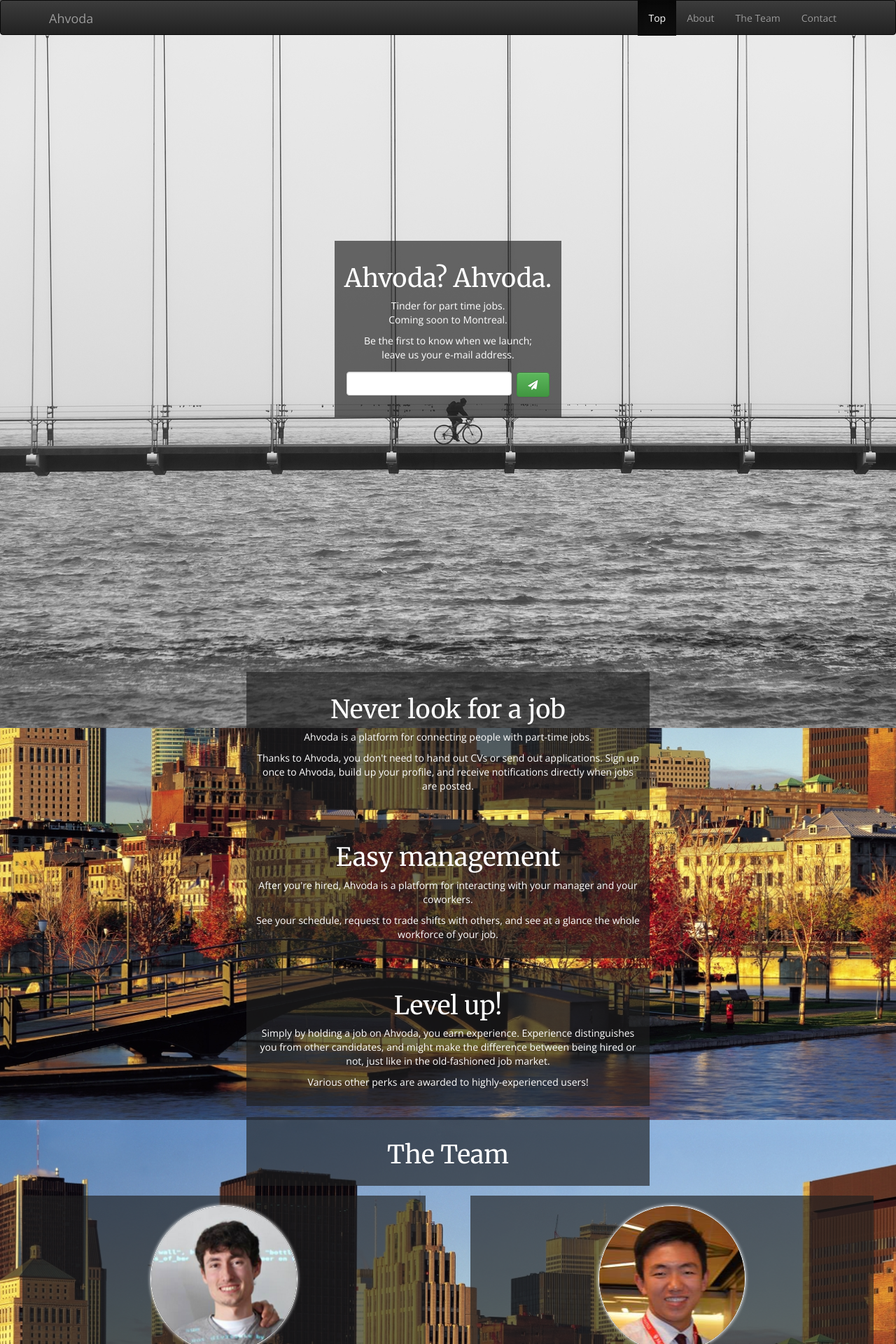
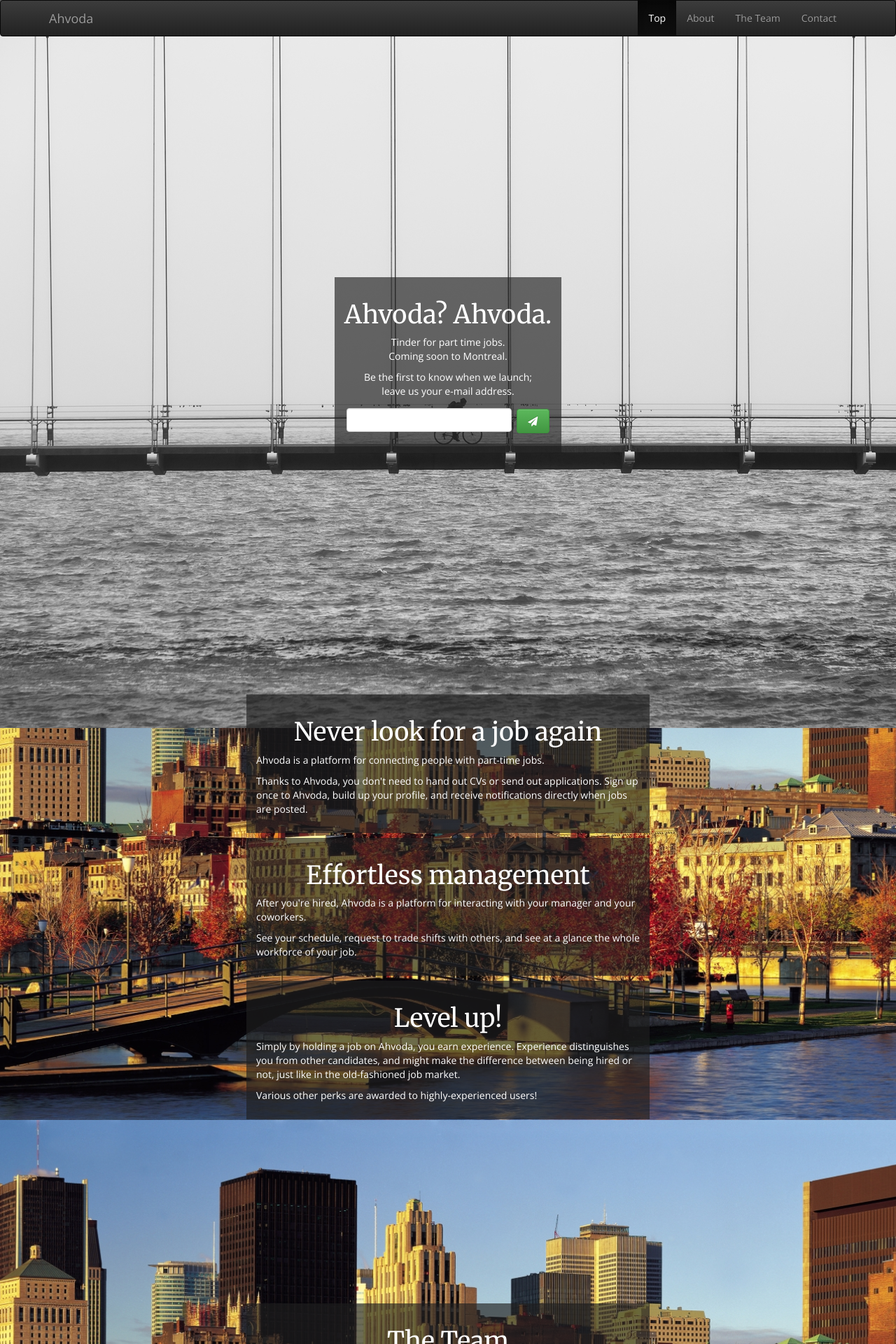
Before and after one commit to tsani/ahvoda, a Flask app: page / in a window 1280 px wide. Shown: the top 1920 px of the page at 70% size. Run offline with Flask 2, Linux system fonts and the light colour scheme; some libraries are stand-ins or nearby versions.

Commit message:
improve style

```diff
--- a/app/static/css/style.css
+++ b/app/static/css/style.css
@@ -8,8 +8,6 @@
     background-size: cover;
     background-attachment: fixed;
     color: white;
-    display: flex;
-    flex-flow: column nowrap;
     font-family: "Open Sans", sans;
 }
 
@@ -19,12 +17,15 @@
 
 section {
     width: 100%;
-    margin: 0 auto;
-    min-height: 100vh;
+    min-height: 100%;
+    margin: 5em 0;
+}
+
+.total-centering {
     display: flex;
     flex-flow: column nowrap;
+    justify-content: center;
     align-items: center;
-    justify-content: center;
 }
 
 .contents a {
@@ -58,6 +59,14 @@
     width: 100%;
 }
 
+section .contents p.description {
+    text-align: left;
+}
+
+section .contents .email-address {
+    text-align: center;
+}
+
 section form {
     text-align: center;
     display: flex;
@@ -87,7 +96,7 @@
 
 section .contents .circle-img-container img {
     min-width: 100%;
-    min-height: 100%;
+    min-height: 90%;
     position: absolute;
     -webkit-transform: translateX(-50%);
         -ms-transform: translateX(-50%);
--- a/app/templates/landing-page.html
+++ b/app/templates/landing-page.html
@@ -1,6 +1,7 @@
 <html lang='en'>
 
 <head>
+<title>Ahvoda? Ahvoda.</title>
 <meta charset='utf-8'>
 <meta name="viewport" content="width=device-width, initial-scale=1">
 
@@ -50,7 +51,7 @@
 </div>
 
 
-<section id="email">
+<section id="email" class='total-centering'>
     <div class="contents">
         <h1>Ahvoda? Ahvoda.</h1>
         <p>
@@ -67,39 +68,40 @@
                 <i class='fa fa-paper-plane'></i>
             </button>
         </form>
+        <p id='register-result-message'></p>
     </div>
 </section>
 <section id="about">
     <div class="contents">
-        <h1>Never look for a job</h1>
-        <p>
+        <h1>Never look for a job again</h1>
+        <p class='description'>
         Ahvoda is a platform for connecting people with part-time jobs.
         </p>
-        <p>
+        <p class='description'>
         Thanks to Ahvoda, you don't need to hand out CVs or send out
         applications. Sign up once to Ahvoda, build up your profile, and
         receive notifications directly when jobs are posted.
         </p>
     </div>
     <div class="contents">
-        <h1>Easy management</h1>
-        <p>
+        <h1>Effortless management</h1>
+        <p class='description'>
         After you're hired, Ahvoda is a platform for interacting with your
         manager and your coworkers.
         </p>
-        <p>
+        <p class='description'>
         See your schedule, request to trade shifts with others, and see at a
         glance the whole workforce of your job.
         </p>
     </div>
     <div class="contents">
         <h1>Level up!</h1>
-        <p>
+        <p class='description'>
         Simply by holding a job on Ahvoda, you earn experience. Experience
         distinguishes you from other candidates, and might make the difference
         between being hired or not, just like in the old-fashioned job market.
         </p>
-        <p>
+        <p class='description'>
         Various other perks are awarded to highly-experienced users!
         </p>
     </div>
@@ -115,7 +117,7 @@
                 alt="picture of Jacob Errington">
             </div>
             <h2>Jacob Errington</h2>
-            <p>
+            <p class='description'>
             Computer science and math major. Born and raised in Montreal.
             Programming guru. Passionate about technology and code.
             Currently a part-time research assistant at the McGill
@@ -133,9 +135,9 @@
             <h2>Kevin Li</h2>
             <p class='description'>
             Finance and entrepreneurship major. Hustler. Passionate about
-            entrepreneurship. Competed in several case competitions and
-            won first place in the strategy stream in the 2014 Desautels
-            Case Competition. Executes with speed and precision.
+            entrepreneurship. Competed in several case competitions, winning
+            the strategy stream in the 2014 Desautels Case Competition.
+            Executes with speed and precision.
             </p>
             <p class='email-address'><i class='fa fa-paper-plane'></i>
             <a href='mailto:kevin@mail.ahvoda.com'>kevin@mail.ahvoda.com</a>
@@ -149,10 +151,9 @@
             <h2>WooVin Daniel Han</h2>
             <p class='description'>
             Original Founder and marketing major. Idea guy. Participated
-            in the 2014 Dobson Cup as the team manager of Visual Vogue and
-            made it to the final round. Won first place in the 2014 McGill
-            Thinkathon with the concept of Ahvoda. The man behind the
-            Ahvoda brand.
+            in the 2014 Dobson Cup as the team manager of Visual Vogue. Won
+            first place in the 2014 McGill Thinkathon with the concept of
+            Ahvoda. The man behind the Ahvoda brand.
             </p>
             <p class='email-address'><i class='fa fa-paper-plane'></i>
             <a href='mailto:woo@mail.ahvoda.com</p'>woo@mail.ahvoda.com</a>
@@ -175,7 +176,7 @@
         </div>
     </div>
 </section>
-<section id='contact'>
+<section id='contact' class='total-centering'>
     <div class='contents'>
         <h1>Questions?</h1>
         <p>
```
